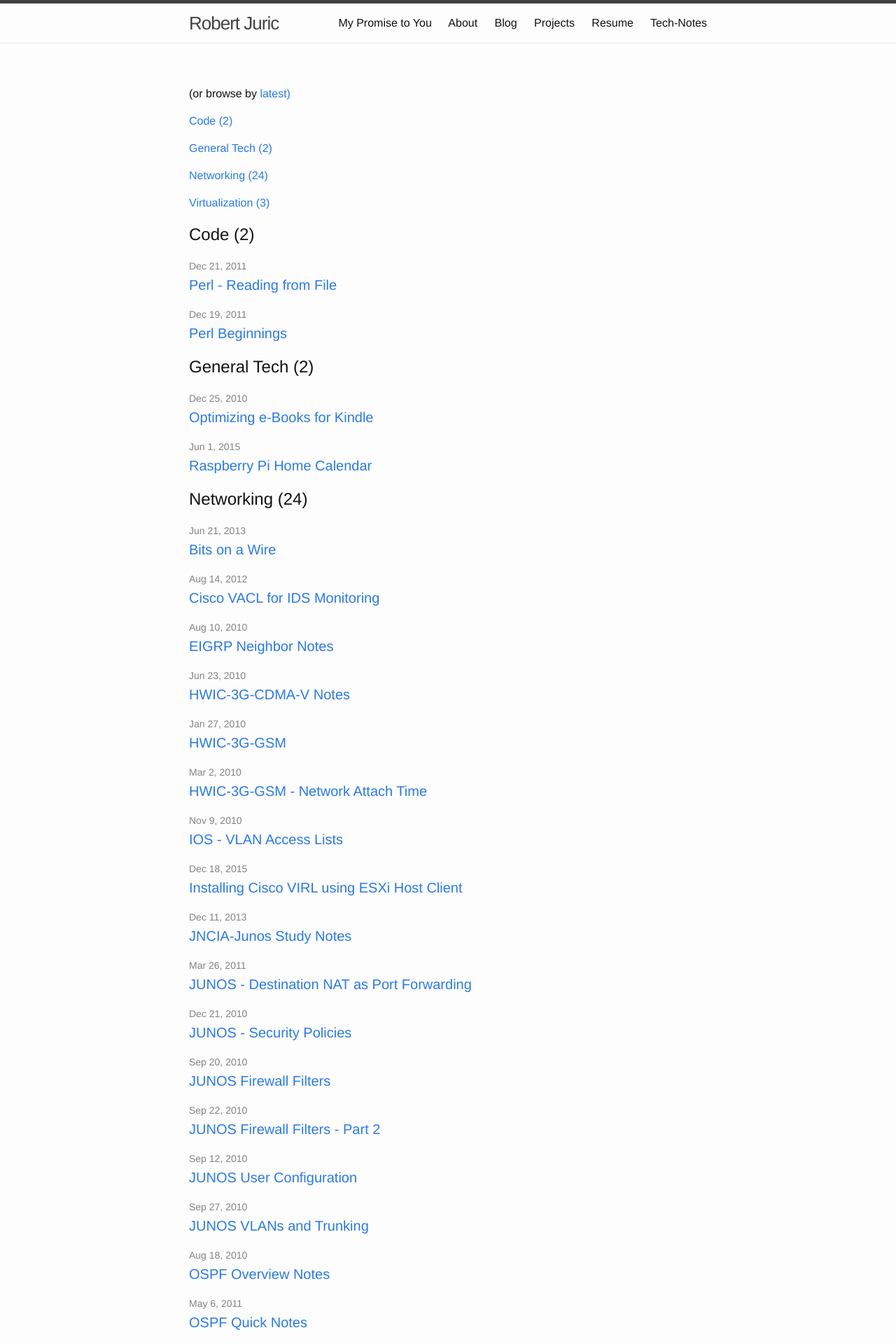
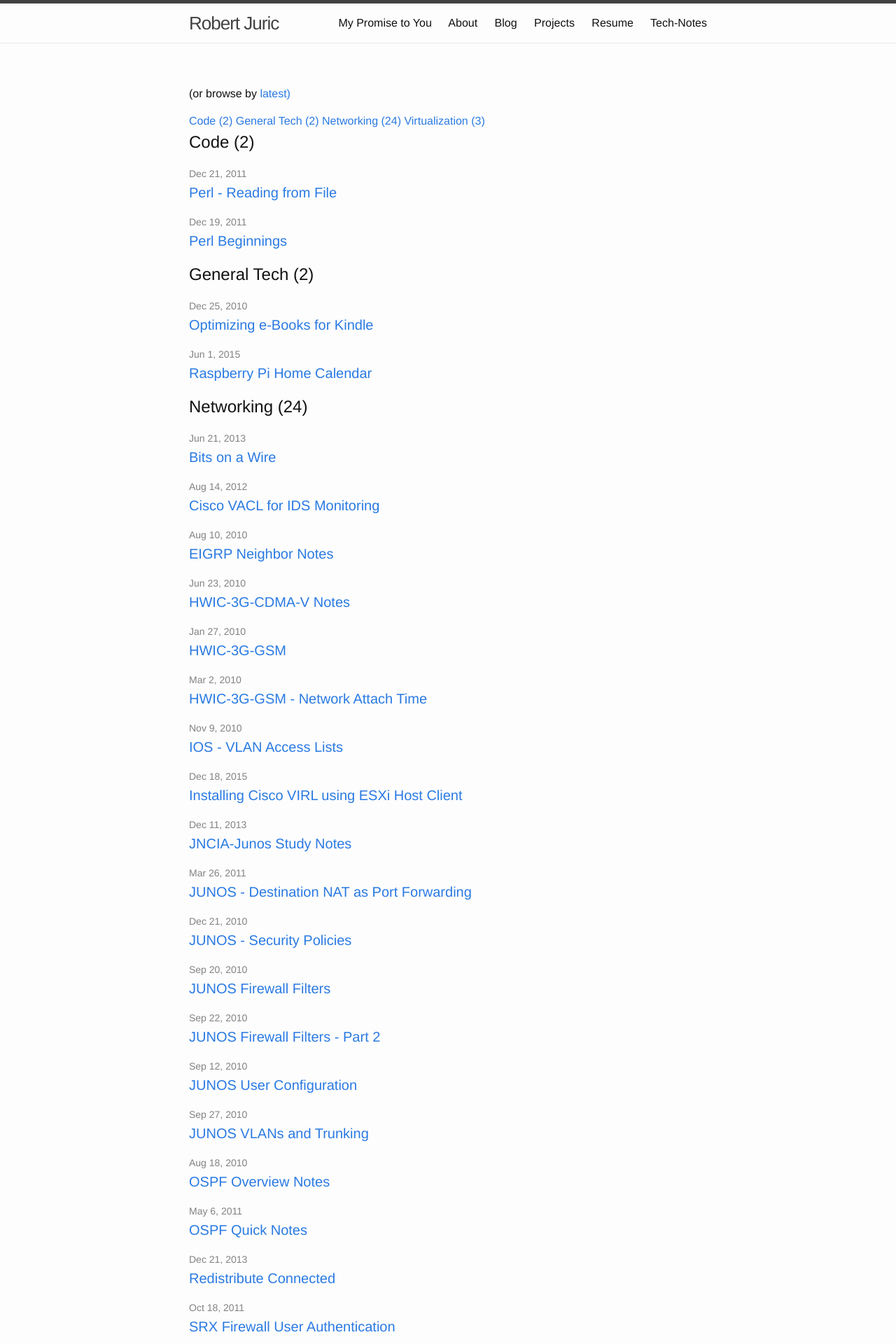
Before and after one commit to robertjuric/robertjuric.github.io, a Jekyll site: the page built from archivebycategory.md, in a window 1280 px wide. Shown: the top 1920 px of the page at 70% size. Built offline with Jekyll 4.4.1, drawn with Linux system fonts in a browser that asks for light colours.

Commit message:
Formatting cleanup

```diff
--- a/archivebycategory.md
+++ b/archivebycategory.md
@@ -15,9 +15,9 @@ sitemap: false
 {% for category in categories %}
     {% if category[0] == "Blog" %}
     {% else if %}
-        <p><span class="site-tag">
+        <span class="site-tag">
         <a href="#{{ category | first | slugify }}">{{ category[0] | replace:'-', ' ' }} ({{ category | last | size }})</a>
-        </span></p>
+        </span>
     {% endif %}
 {% endfor %}
 </div>
```
